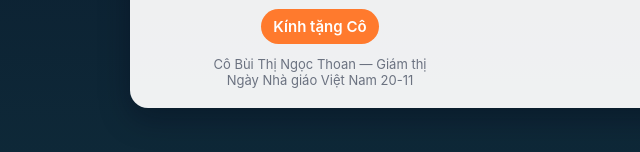
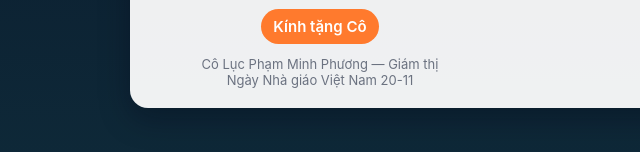
Before and after one commit to 20-11TKN11A16/Cophuong, a plain HTML site: page index.html in a window 1280 px wide. Shown: the part 568-720 px from the top of the page, 20-660 px from the left. Drawn offline with Linux system fonts and the light colour scheme.

Commit message:
Update teacher name in index.html

```diff
--- a/index.html
+++ b/index.html
@@ -224,7 +224,7 @@
         <img id="teacherPhoto" alt="Cô Lục Phạm Minh Phương" src="Phương ( giám thị )(1).jpg">
         <div class="ribbon">Kính tặng Cô</div>
         <div style="margin-top:12px;color:var(--muted);font-size:13px;text-align:center">
-          Cô Bùi Thị Ngọc Thoan — Giám thị<br>Ngày Nhà giáo Việt Nam 20-11
+          Cô Lục Phạm Minh Phương — Giám thị<br>Ngày Nhà giáo Việt Nam 20-11
         </div>
       </div>
 
```
